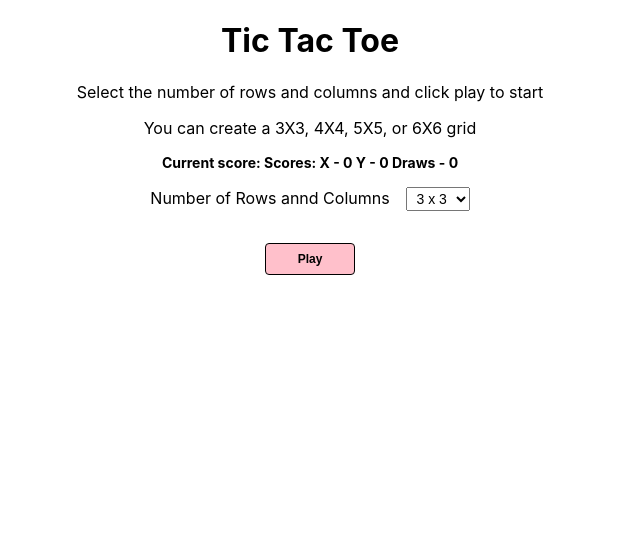
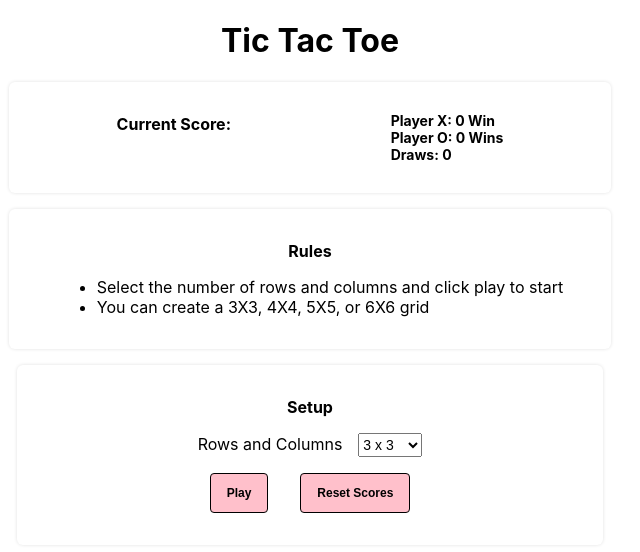
Before and after one commit to Saazu/tictactoe, a React (Create React App) app: page / in a window 1280 px wide. Shown: the top 552 px of the page, without its empty margins (330-970 px from the left). Built offline with nearby package versions, Linux system fonts and the light colour scheme.

Commit message:
Refactor UI

```diff
--- a/src/common/styles.css
+++ b/src/common/styles.css
@@ -1,13 +1,33 @@
 .btn {
-  padding: 0.5rem 2rem;
+  padding: 0.5rem 1rem;
   font-size: 12px;
   font-weight: 700;
   background-color: pink;
   border-radius: 4px;
   border: 1px solid;
-  margin: 1rem;
+  margin: 0rem 1rem;
+  cursor: pointer;
+  height: 2.5rem;
 }
 
-.selector {
+.card {
+  min-width: 200px;
+  box-shadow: 0px 0px 4px -1px rgba(0, 0, 0, 0.2);
+  border-radius: 6px;
+  padding: 1rem 3rem;
+  margin: 1rem 0rem
+}
 
+.flex-row {
+  display: flex;
+  flex-direction: 'row';
+  justify-content: center;
+  align-items: center;
 }
+
+.flex-col {
+  display: flex;
+  flex-direction: 'column';
+  justify-content: center;
+  align-items: center;
+}
--- a/src/components/Game/Game.tsx
+++ b/src/components/Game/Game.tsx
@@ -46,6 +46,7 @@ function Game() {
           gameHistory={gameHistory}
           startGame={startGame}
           setBoardSize={setBoardSize}
+          resetScore={resetScore}
           rowLength={rowLength}
         />
       )}
--- a/src/components/Game/game.css
+++ b/src/components/Game/game.css
@@ -1,3 +1,4 @@
 .game-container {
-  margin: '2rem 0rem'
+  margin: 2rem 0rem;
+  padding: 0rem;
 }
--- a/src/components/InitGame/InitGame.tsx
+++ b/src/components/InitGame/InitGame.tsx
@@ -1,11 +1,13 @@
 import React from "react";
 import "../../common/styles.css";
 import { GameHistory } from "../../common/types.typedef";
+import ScoreDisplay from "../ScoreDisplay/ScoreDisplay";
 import "./initgame.css";
 
 type InitGameProps = {
   startGame: () => void;
   setBoardSize: (event: React.ChangeEvent<HTMLSelectElement>) => void;
+  resetScore: () => void;
   rowLength: number;
   gameHistory: GameHistory;
 };
@@ -13,24 +15,30 @@ type InitGameProps = {
 function InitGame({
   startGame,
   setBoardSize,
+  resetScore,
   rowLength,
   gameHistory,
 }: InitGameProps) {
   return (
     <div className="details">
+      <div>
         <h1 className="header">Tic Tac Toe</h1>
-      <div className="instructions">
-        <p>Select the number of rows and columns and click play to start</p>
-        <p>You can create a 3X3, 4X4, 5X5, or 6X6 grid</p>
+        <ScoreDisplay scoreHistory={gameHistory} />
+        <div className="card instructions">
+          <p className="section-header">Rules</p>
+          <ul>
+            <li>
+              Select the number of rows and columns and click play to start
+            </li>
+            <li>You can create a 3X3, 4X4, 5X5, or 6X6 grid</li>
+          </ul>
         </div>
+
+        <div className="card setup details">
           <div>
-        <h3 style={{ fontSize: "14px", fontWeight: 700 }}>
-          Current score: Scores: X - {gameHistory.playerXScore} Y -{" "}
-          {gameHistory.playerXScore} Draws - {gameHistory.drawScore}
-        </h3>
-      </div>
-      <div className="game-setup">
-        <label>Number of Rows annd Columns</label>
+            <p className="section-header">Setup</p>
+            <div className="action">
+              <label>Rows and Columns</label>
               <select
                 value={rowLength}
                 className="matrix-select"
@@ -46,6 +54,12 @@ function InitGame({
               <button className="btn" onClick={startGame}>
                 Play
               </button>
+              <button className="btn" onClick={resetScore}>
+                Reset Scores
+              </button>
+            </div>
+          </div>
+        </div>
       </div>
     </div>
   );
--- a/src/components/InitGame/initgame.css
+++ b/src/components/InitGame/initgame.css
@@ -1,15 +1,68 @@
-.game-setup {
-  margin: 1rem 0rem;
-}
 
 .matrix-select {
-  text-align: center;
   margin-left: 1rem;
 }
 
 select {
   font-size: 14px;
   width: 4rem;
-  text-align: right;
   height: 1.5rem;
 }
+
+.card {
+  min-width: 200px;
+  box-shadow: 0px 0px 4px -1px rgba(0, 0, 0, 0.2);
+  border-radius: 6px;
+  padding: 1rem 3rem;
+  margin: 1rem 0rem
+}
+
+.instructions {
+  text-align: left;
+}
+
+.score {
+  display: flex;
+  flex-direction: row;
+  justify-content: space-around;
+  font-size: 14px;
+  font-weight: 700;
+}
+
+.score-list {
+  text-align: left;
+}
+
+ul > li {
+  list-style: none;
+}
+
+.instructions > ul > li {
+  list-style:disc;
+}
+
+.details {
+  display: flex;
+  flex-direction: 'column';
+  justify-content: center;
+  align-content: center;
+  text-align: center;
+}
+
+.actions {
+  display: flex;
+  flex-direction: 'row';
+  justify-content: center;
+  align-content: center;
+  padding: 1rem;
+}
+
+.section-header {
+  text-align: center;
+  font-size: 16px;
+  font-weight: 700;
+}
+
+.setup {
+  margin: 0.5rem;
+}
--- /dev/null
+++ b/src/components/ScoreDisplay/ScoreDisplay.tsx
@@ -0,0 +1,26 @@
+import { GameHistory } from "../../common/types.typedef";
+import "../../common/styles.css";
+import "./scoreDisplay.css";
+
+type ScoreDisplayProps = {
+  scoreHistory: GameHistory;
+};
+
+function ScoreDisplay({ scoreHistory }: ScoreDisplayProps) {
+  return (
+    <div className="score card">
+      <div>
+        <p className="section-header">Current Score:</p>
+      </div>
+      <div className="score-list">
+        <ul>
+          <li>Player X: {scoreHistory.playerXScore} Win</li>
+          <li>Player O: {scoreHistory.playerXScore} Wins</li>
+          <li>Draws: {scoreHistory.drawScore}</li>
+        </ul>
+      </div>
+    </div>
+  );
+}
+
+export default ScoreDisplay;
--- /dev/null
+++ b/src/components/ScoreDisplay/scoreDisplay.css
@@ -0,0 +1,17 @@
+.section-header {
+  text-align: center;
+  font-size: 16px;
+  font-weight: 700;
+}
+
+.score {
+  display: flex;
+  flex-direction: row;
+  justify-content: space-around;
+  font-size: 14px;
+  font-weight: 700;
+}
+
+.score-list {
+  text-align: left;
+}
--- a/src/components/TicTacToe/TicTacToe.tsx
+++ b/src/components/TicTacToe/TicTacToe.tsx
@@ -3,18 +3,15 @@ import Game from "../Game/Game";
 import useTicTacToe from "../../hooks/useTicTacToe";
 import "./tictactoe.css";
 import "../../common/styles.css";
-import { PlayerMove } from "../../common/types.typedef";
+import { GameHistory, PlayerMove } from "../../common/types.typedef";
 import { useEffect } from "react";
+import ScoreDisplay from "../ScoreDisplay/ScoreDisplay";
 
 type BoardProps = {
   rowLength: number;
   stopGame: () => void;
   recordWinner: (winner: PlayerMove | "DRAW") => void;
-  gameHistory: {
-    playerOScore: number;
-    playerXScore: number;
-    drawScore: number;
-  };
+  gameHistory: GameHistory;
   resetScore: () => void;
 };
 
@@ -45,30 +42,15 @@ function TicTacToe({
   function getFontSize(rowLength: number): string {
     switch (rowLength) {
       case 3:
-        return "3rem";
+        return "2.2rem";
       case 4:
-        return "2.5rem";
+        return "1.6rem";
       case 5:
-        return "2rem";
+        return "1.3rem";
       case 6:
-        return "1.5rem";
+        return "1rem";
       default:
         return "3rem";
-    }
-  }
-
-  function getMobileFontSize(rowLength: number): string {
-    switch (rowLength) {
-      case 3:
-        return "2rem";
-      case 4:
-        return "1.75rem";
-      case 5:
-        return "1.5rem";
-      case 6:
-        return "1.25rem";
-      default:
-        return "2rem";
     }
   }
 
@@ -82,12 +64,7 @@ function TicTacToe({
       maxHeight: "600px",
       height: "96vw",
       margin: "1rem auto",
-      "@media only screen and (maxWidth: 812px)": {
-        fontSize: getMobileFontSize(rowLength),
-      },
-      "@media only screen and (minWidth: 812px)": {
       fontSize: getFontSize(rowLength),
-      },
     };
   }
 
@@ -110,7 +87,7 @@ function TicTacToe({
             disable={disableSquare}
             setValue={handlePlayerMove}
             textSize={getFontSize(rowLength)}
-          />
+          />,
         );
       }
       board.push(row);
@@ -124,19 +101,21 @@ function TicTacToe({
 
   return (
     <div className="board">
-      <div className="game-state">
-        <span>
-          <h2>Winner: {winner ? winner : "No one yet!"}</h2>
-          <span style={{ fontSize: "18px", fontWeight: 700 }}>
-            Scores: X - {gameHistory.playerXScore} Y -{" "}
-            {gameHistory.playerXScore} Draws - {gameHistory.drawScore}
-          </span>
-        </span>
+      <div className="flex-row">
+        <div className="flex-row">
+          <ScoreDisplay scoreHistory={gameHistory} />
         </div>
-      {generateBoard()}
-      <div className="current-player">
+      </div>
+
+      <div role="alert">
+        {winner ? (
+          <h3>Winner: {winner}</h3>
+        ) : (
           <h3>Current Player: {currentTurn}</h3>
+        )}
       </div>
+
+      <div className="flex-row">
         <button className="btn" onClick={playNewGame}>
           Restart
         </button>
@@ -144,6 +123,8 @@ function TicTacToe({
           Reset Scores
         </button>
       </div>
+      <div className="flex-row board">{generateBoard()}</div>
+    </div>
   );
 }
 
--- a/src/components/TicTacToe/tictactoe.css
+++ b/src/components/TicTacToe/tictactoe.css
@@ -1,3 +1,9 @@
+h3 {
+  font-size: 18px;
+  line-height: 24px;
+  font-weight: 700;
+}
+
 .rows-container {
   display: grid;
   box-sizing: border-box;
@@ -13,9 +19,24 @@
 
 
 .game-state {
+  display: flex;
+  flex-direction: 'column';
+  justify-content: center;
+  align-content: center;
+}
+
+.player {
+  font-weight: 700;
+}
+
+.score-group {
+  margin-right: 1rem;
+}
+
+.btn-wrapper {
   margin: 1rem 0rem;
 }
 
-.current-player {
-
+.board {
+ width: 100%;
 }
--- a/src/hooks/useTicTacToe.ts
+++ b/src/hooks/useTicTacToe.ts
@@ -19,12 +19,10 @@ const useTicTacToe = (rowLength: number) => {
   const [gameMatrix, setGameMatrix] = useState<GameMatrix>(
     new Array(rowLength)
       .fill(null)
-      .map((cell) => new Array(rowLength).fill(null))
+      .map((cell) => new Array(rowLength).fill(null)),
   );
-  const [state, setLocalStorageState] = useLocalStorage("tictactoe", null);
+  const [, setLocalStorageState] = useLocalStorage("tictactoe", null);
   const [moveCount, setMoveCount] = useState(0);
-
-  console.log(state);
 
   function handlePlayerMove(currentRow: number, currentColumn: number) {
     gameMatrix[currentRow][currentColumn] = currentTurn;
@@ -35,13 +33,13 @@ const useTicTacToe = (rowLength: number) => {
       rowLength,
       currentRow,
       currentColumn,
-      currentMoveCount
+      currentMoveCount,
     );
     // TO DO: update function to use deep copy of matrix
 
     setGameMatrix(gameMatrix);
     setCurrentTurn((currentTurn) =>
-      currentTurn === PlayerMove.X ? PlayerMove.O : PlayerMove.X
+      currentTurn === PlayerMove.X ? PlayerMove.O : PlayerMove.X,
     );
     setWinner(winner);
     setLocalStorageState({ gameMatrix, winner, currentTurn, moveCount });
```
Also changed, not shown: 1 other file (tests, documents, lock files or other folders). Lines whose indentation alone changed are shown as unchanged.
